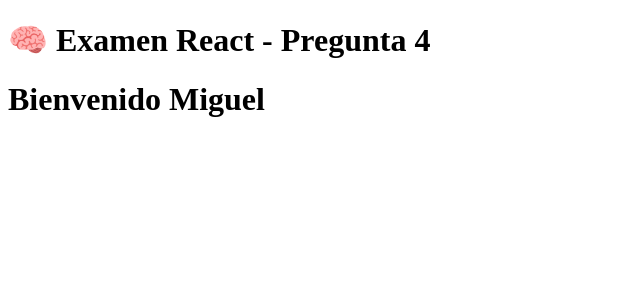
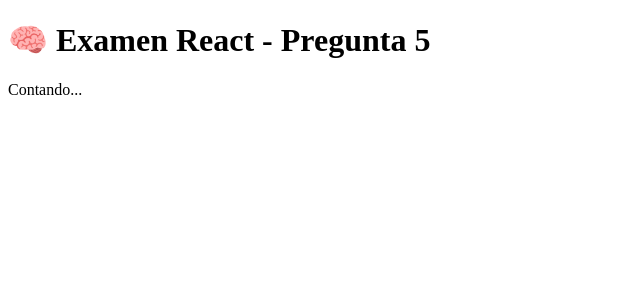
Before and after one commit to Emirchelo-Lopez/react-test, a React (Vite) app: page / in a window 1280 px wide. Shown: the top 300 px of the page, without its empty margins (0-640 px from the left). Built offline with nearby package versions, Linux system fonts and the light colour scheme.

Commit message:
Pregunta 5 terminada

```diff
--- a/src/App.jsx
+++ b/src/App.jsx
@@ -2,12 +2,13 @@
 import Pregunta2 from "./components/Pregunta2";
 import Pregunta3 from "./components/Pregunta3";
 import Pregunta4 from "./components/Pregunta4";
+import Pregunta5 from "./components/Pregunta5";
 
 function App() {
   return (
     <div className="App">
-      <h1>🧠 Examen React - Pregunta 4</h1>
-      <Pregunta4 nombre={"Miguel"} />
+      <h1>🧠 Examen React - Pregunta 5</h1>
+      <Pregunta5 />
     </div>
   );
 }
--- /dev/null
+++ b/src/components/Pregunta5.jsx
@@ -0,0 +1,25 @@
+// ❓ Pregunta 5: Falta cleanup en temporizador
+// 🧩 ¿Qué falta aquí? ¿Por qué es peligroso no hacer cleanup?
+// ✅ Puede consumir memoria innecesariamente
+
+import { useEffect } from "react";
+
+export default function Temporizador() {
+  useEffect(() => {
+    const id = setInterval(() => {
+      console.log("Tick");
+    }, 1000);
+
+    const timerId = setTimeout(() => {
+      clearInterval(id);
+      console.log("Interval stopped after 10 seconds");
+    }, 10000);
+
+    return () => {
+      clearInterval(id);
+      clearTimeout(timerId);
+    };
+  }, []);
+
+  return <p>Contando...</p>;
+}
```
